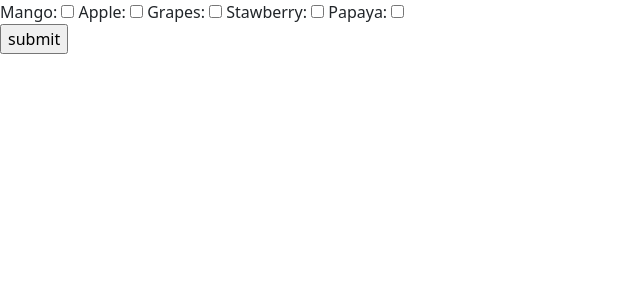
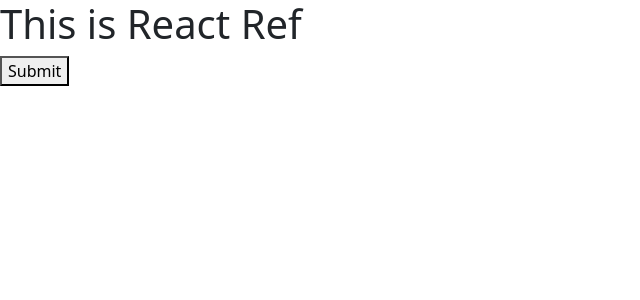
Before and after one commit to harshith1123/React-JS, a React (Create React App) app: page / in a window 1280 px wide. Shown: the top 300 px of the page, without its empty margins (0-640 px from the left). Built offline with nearby package versions, Linux system fonts and the light colour scheme.

Commit message:
Learned React Ref

```diff
--- /dev/null
+++ b/src/ReactRef.js
@@ -0,0 +1,26 @@
+import React, { Component, createRef } from 'react'
+
+export default class ReactRef extends Component {
+    constructor(){
+        super();
+        this.myRef = createRef();
+    }
+    componentDidMount(){
+        console.log(this.myRef);
+        console.log(this.myRef.current);
+    }
+  render() {
+    function handleSubmit(){
+        this.myRef.current.align = "center";
+        // this.myRef.current.hidden = true;
+        this.myRef.current.style.color = "red";
+        this.myRef.current.style.backgroundColor = "green";
+    }
+    return (
+      <div>
+        <h1 ref={this.myRef}>This is React Ref</h1>
+        <button type="submit" onClick={handleSubmit.bind(this)}>Submit</button>
+      </div>
+    )
+  }
+}
--- a/src/index.js
+++ b/src/index.js
@@ -34,6 +34,7 @@ import HandleMultipleInputViaClassInForms from './HandleMultipleInputViaClassInF
 import HandlingMultipleInputViaFunctioninForms from './HandlingMultipleInputViaFunctioninForms';
 import TextAreaSelectAndCheckboxes from './TextAreaSelectAndCheckboxes';
 import MultipleCheckboxesinForm from './MultipleCheckboxesinForm';
+import ReactRef from './ReactRef';
 
 const root = ReactDOM.createRoot(document.getElementById('root'));
 const fruits = ["Orange", "Mango", "Strawberry"]
@@ -78,7 +79,8 @@ root.render(
     {/* <HandleMultipleInputViaClassInForms/> */}
     {/* <HandlingMultipleInputViaFunctioninForms/> */}
     {/* <TextAreaSelectAndCheckboxes/> */}
-    <MultipleCheckboxesinForm/>
+    {/* <MultipleCheckboxesinForm/> */}
+    <ReactRef/>
   </React.StrictMode>
 );
 
```
